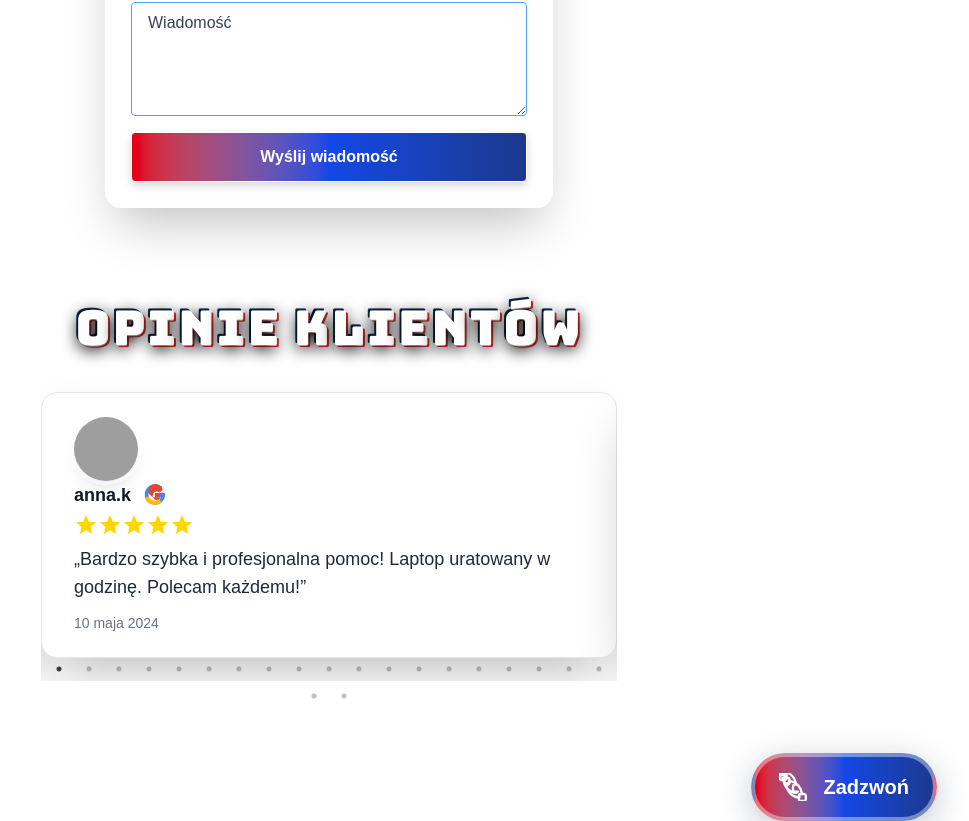
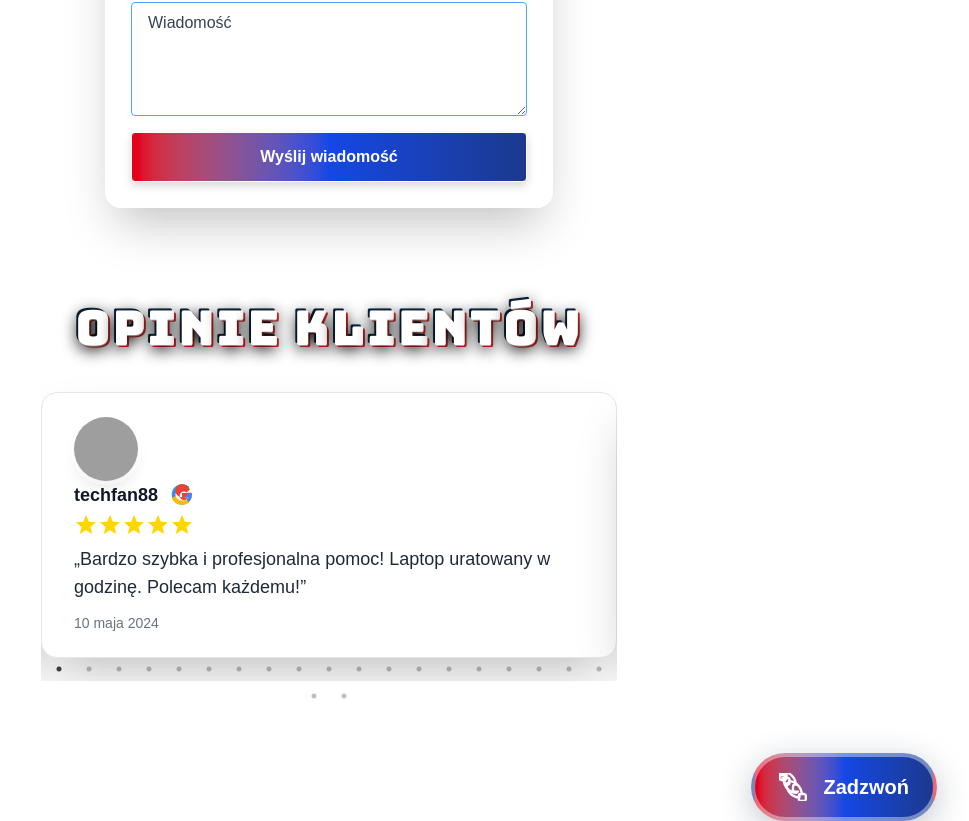
Before and after one commit to limitl3ss01/pogotowie-informatyczne, a Next.js app: page / in a window 1280 px wide. Shown: the part 2372-3193 px from the top of the page, without its empty margins (311-1280 px from the left). Built offline with nearby package versions, Linux system fonts and the light colour scheme; no server answers; grey boxes are pictures that could not be loaded.

Commit message:
Opinie Google

```diff
--- a/src/app/page.tsx
+++ b/src/app/page.tsx
@@ -507,7 +507,7 @@ export default function Home() {
             {[
               {
                 author: "Anna Kowalska",
-                nick: "anna.k",
+                nick: "techfan88",
                 avatar: "A",
                 avatarUrl: "https://randomuser.me/api/portraits/women/44.jpg",
                 color: "bg-blue-500",
@@ -517,7 +517,7 @@ export default function Home() {
               },
               {
                 author: "Marek Piotrowski",
-                nick: "marekP",
+                nick: "kompMaster",
                 avatar: "M",
                 avatarUrl: "https://randomuser.me/api/portraits/men/32.jpg",
                 color: "bg-red-500",
@@ -527,7 +527,7 @@ export default function Home() {
               },
               {
                 author: "Ewa Zielińska",
-                nick: "EwaZ",
+                nick: "agn3ska",
                 avatar: "E",
                 avatarUrl: "",
                 color: "bg-green-500",
@@ -537,7 +537,7 @@ export default function Home() {
               },
               {
                 author: "Tomasz Lewandowski",
-                nick: "tom_lew",
+                nick: "user_krzys",
                 avatar: "T",
                 avatarUrl: "https://randomuser.me/api/portraits/men/65.jpg",
                 color: "bg-yellow-500",
@@ -547,7 +547,7 @@ export default function Home() {
               },
               {
                 author: "Katarzyna Nowak",
-                nick: "kasiatek",
+                nick: "pawelx",
                 avatar: "K",
                 avatarUrl: "",
                 color: "bg-pink-500",
@@ -557,7 +557,7 @@ export default function Home() {
               },
               {
                 author: "Paweł Grabowski",
-                nick: "pawelG",
+                nick: "julia.pw",
                 avatar: "P",
                 avatarUrl: "https://randomuser.me/api/portraits/men/12.jpg",
                 color: "bg-indigo-500",
@@ -567,7 +567,7 @@ export default function Home() {
               },
               {
                 author: "Joanna Szymańska",
-                nick: "joasiaS",
+                nick: "bartekW",
                 avatar: "J",
                 avatarUrl: "https://randomuser.me/api/portraits/women/68.jpg",
                 color: "bg-teal-500",
@@ -577,7 +577,7 @@ export default function Home() {
               },
               {
                 author: "Grzegorz Wójcik",
-                nick: "grzesiekW",
+                nick: "zofiaQ",
                 avatar: "G",
                 avatarUrl: "",
                 color: "bg-orange-500",
@@ -587,7 +587,7 @@ export default function Home() {
               },
               {
                 author: "Monika Pawlak",
-                nick: "monikaP",
+                nick: "urbanN",
                 avatar: "M",
                 avatarUrl: "https://randomuser.me/api/portraits/women/12.jpg",
                 color: "bg-purple-500",
@@ -597,7 +597,7 @@ export default function Home() {
               },
               {
                 author: "Krzysztof Baran",
-                nick: "krisbaran",
+                nick: "sebastian_23",
                 avatar: "K",
                 avatarUrl: "",
                 color: "bg-blue-800",
@@ -607,7 +607,7 @@ export default function Home() {
               },
               {
                 author: "Natalia Urban",
-                nick: "nataliaU",
+                nick: "karolinkaXD",
                 avatar: "N",
                 avatarUrl: "https://randomuser.me/api/portraits/women/33.jpg",
                 color: "bg-pink-700",
@@ -617,7 +617,7 @@ export default function Home() {
               },
               {
                 author: "user1234",
-                nick: "user1234",
+                nick: "piotrmajster",
                 avatar: "U",
                 avatarUrl: "",
                 color: "bg-gray-400",
@@ -627,7 +627,7 @@ export default function Home() {
               },
               {
                 author: "Sebastian Krawczyk",
-                nick: "sebastianK",
+                nick: "nowyAndrzej",
                 avatar: "S",
                 avatarUrl: "https://randomuser.me/api/portraits/men/23.jpg",
                 color: "bg-blue-400",
@@ -637,7 +637,7 @@ export default function Home() {
               },
               {
                 author: "Agnieszka Lis",
-                nick: "agaLis",
+                nick: "ithelp24",
                 avatar: "A",
                 avatarUrl: "",
                 color: "bg-pink-400",
@@ -647,7 +647,7 @@ export default function Home() {
               },
               {
                 author: "Michał Nowicki",
-                nick: "michuN",
+                nick: "fix4you",
                 avatar: "M",
                 avatarUrl: "https://randomuser.me/api/portraits/men/77.jpg",
                 color: "bg-blue-700",
@@ -657,7 +657,7 @@ export default function Home() {
               },
               {
                 author: "Karolina Dąbrowska",
-                nick: "karolinkaD",
+                nick: "laptopQueen",
                 avatar: "K",
                 avatarUrl: "https://randomuser.me/api/portraits/women/21.jpg",
                 color: "bg-pink-600",
@@ -667,7 +667,7 @@ export default function Home() {
               },
               {
                 author: "Piotr Maj",
-                nick: "piotrmaj",
+                nick: "printHero",
                 avatar: "P",
                 avatarUrl: "",
                 color: "bg-green-700",
@@ -677,7 +677,7 @@ export default function Home() {
               },
               {
                 author: "Zofia Król",
-                nick: "zofkaK",
+                nick: "nightOwl",
                 avatar: "Z",
                 avatarUrl: "https://randomuser.me/api/portraits/women/19.jpg",
                 color: "bg-yellow-600",
@@ -687,7 +687,7 @@ export default function Home() {
               },
               {
                 author: "Bartek Wrona",
-                nick: "bartekw",
+                nick: "fastFixer",
                 avatar: "B",
                 avatarUrl: "",
                 color: "bg-orange-700",
@@ -697,7 +697,7 @@ export default function Home() {
               },
               {
                 author: "Julia Pawłowska",
-                nick: "juliaP",
+                nick: "happyClient",
                 avatar: "J",
                 avatarUrl: "https://randomuser.me/api/portraits/women/25.jpg",
                 color: "bg-purple-400",
@@ -707,7 +707,7 @@ export default function Home() {
               },
               {
                 author: "Andrzej Nowak",
-                nick: "andrzejN",
+                nick: "dataSaver",
                 avatar: "A",
                 avatarUrl: "",
                 color: "bg-blue-900",
```
